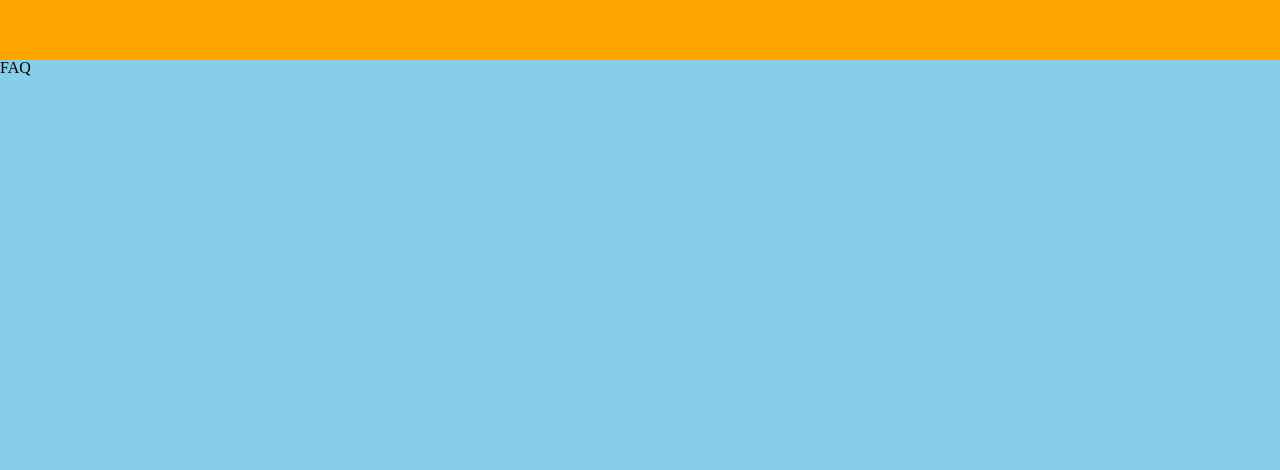
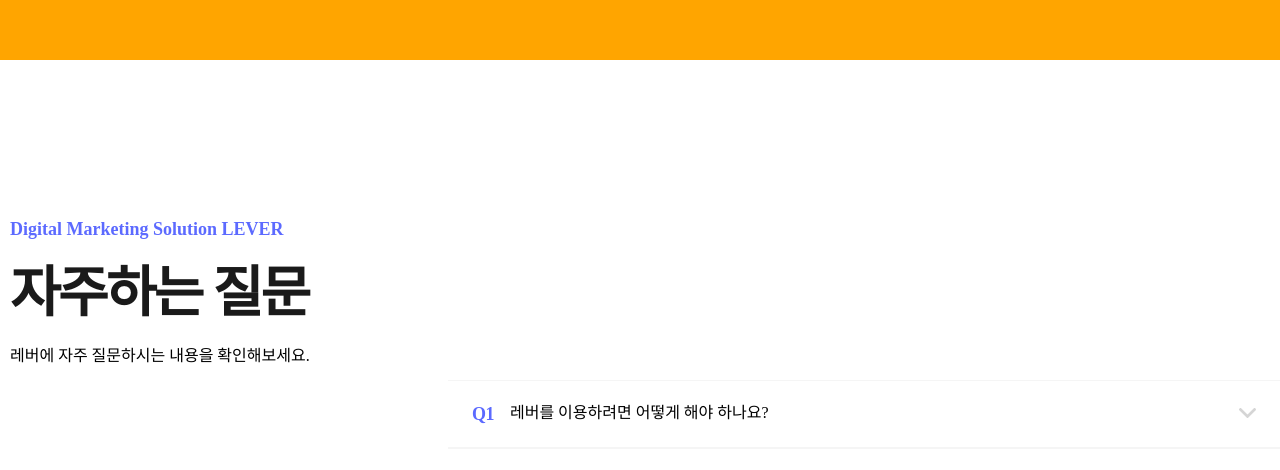
Before and after one commit to gorillaKim/react-landing-boilerplate, a Next.js app: page / in a window 1280 px wide. Shown: the part 2952-3422 px from the top of the page. Built offline with nearby package versions, Linux system fonts and the light colour scheme; a web font is replaced by a local one.

Commit message:
feat: faq 작업

```diff
--- a/pages/index.tsx
+++ b/pages/index.tsx
@@ -6,6 +6,7 @@ import {Container} from "../src/components/Styled/Layout";
 import MainA from "../src/components/MainArticle/MainA";
 import type { AppContext } from 'next/app'
 import Introduce from "../src/components/Introduce";
+import FaqContainer from "../src/containers/Faq/FaqContainer";
 
 const PageContainer = styled.div`
   position: relative;
@@ -27,9 +28,7 @@ const Index = (props:IIndex) => {
       <Container style={{backgroundColor: "orange", height: "fit-content", minHeight: '444px'}}>
         노하우
       </Container>
-      <Container style={{backgroundColor: "skyblue", height: "fit-content", minHeight: '444px'}}>
-        FAQ
-      </Container>
+      <FaqContainer/>
       <Container style={{backgroundColor: "orange", height: "fit-content", minHeight: '444px'}}>
         미션
       </Container>
--- /dev/null
+++ b/src/components/Faq/FaqList.tsx
@@ -0,0 +1,76 @@
+import React, { ReactElement, useState } from 'react'
+import styled from "styled-components"
+import { Container } from '../Styled/Layout';
+import { cssBreakPoint } from '../../styles/constant'
+
+interface ListProps {
+  contents: {
+    id: string,
+    title: string,
+    description: string,
+  }[]
+}
+
+const List = styled.div`
+  font-family: NotoSansKR;
+  padding: 1.5rem;
+  border-top: 1px solid var(--white);
+  border-bottom: 1px solid var(--white);
+  display: flex;
+  justify-content: space-between;
+  & .title {
+    display: flex;
+  }
+  & .number {
+    font-family: Roboto;
+    font-size: 18px;
+    font-weight: bold;
+    letter-spacing: -0.54px;
+    color: var(--cornflower);
+    margin-right: 1rem;
+  }
+`
+const Detail = styled.div`
+  padding: 2rem 4rem;
+  background-color: var(--pale-lilac);
+  line-height: 1.5;
+  letter-spacing: -0.8px;
+  font-size: 16px;
+  font-family: NotoSansKR;
+  color: var(--greyish-brown);
+  display: none;
+  & p:nth-child(2) {
+    color: var(--cornflower);
+    margin-top: 1.5rem;
+  }
+`
+const FaqList = ({ contents }: ListProps) => {
+  const handleClick = (e: React.MouseEvent): void =>  {
+    const clicked = e.target as HTMLElement
+  }
+  return(
+    contents.map((item, index)=>
+      <div key={item.id}>
+        <List className="list" onClick={handleClick} id={item.id}>
+          <div className="title">
+            <span className="number">Q{index + 1}</span>
+            <span>{item.title}</span>
+          </div>
+          <div>
+            <img src="./static/image/faq/Slice%2024.svg" alt="아래 화살표 아이콘"/>
+          </div>
+        </List>
+        <Detail>
+          <p>
+            {item.description}<br/>
+          </p>
+          <p>
+            <a href="https://biz.lever.me/signup" className="lever-signup">회원가입 하러가기</a>
+          </p>
+        </Detail>
+      </div>
+    )
+  )
+}
+
+export default FaqList
--- a/src/components/Faq/index.tsx
+++ b/src/components/Faq/index.tsx
@@ -1,12 +1,16 @@
-import React, { ReactElement, useState } from 'react'
+import React, { ReactElement, FC } from 'react'
 import styled from "styled-components"
 import { Container } from '../Styled/Layout';
-import { activeStateProps } from "../../types/IntroduceType";
-import IntroduceTitle from "../Introduce/IntroduceTitle";
-import IntroduceBtnGroup from "../Introduce/IntroduceBtnGroup";
-import IntroItem1 from "../Introduce/IntroItem1";
-import IntroItem2 from "../Introduce/IntroItem2";
-import IntroItem3 from "../Introduce/IntroItem3";
+import { cssBreakPoint } from '../../styles/constant'
+import FaqList from "./FaqList";
+
+interface FaqProps {
+  contents: {
+    id: string,
+    title: string,
+    description: string,
+  }[]
+}
 
 const FaqSection = styled.div``
 const FaqContainer = styled(Container)`
@@ -14,140 +18,60 @@ const FaqContainer = styled(Container)`
   padding-top: 10rem;
   padding-bottom: 10rem;
   justify-content: space-between;
+  @media (max-width: ${cssBreakPoint.tablet}) {
+    display: block;
+  }
+  @media (max-width: ${cssBreakPoint.mobileXs}) {
+    padding-top: 5rem;
+    padding-bottom: 6rem;
+  }
 `
 const InnerLeft = styled.div`
-
+  display: flex;
+  flex-direction: column;
+  justify-content: space-between;
+  height: 9rem;
+  margin-left: 10px;
+  @media (max-width: ${cssBreakPoint.tablet}) {
+    padding-left: 1.5rem;
+    margin: 0;
+  }
+  & p:nth-child(1) {
+    font-family: Roboto;
+    font-size: 18px;
+    font-weight: bold;
+    color: var(--cornflower);
+  }
+  & h1 {
+    font-family: NotoSansKR;
+    font-size: 55px;
+    font-weight: bold;
+    letter-spacing: -2.75px;
+    color: var(--black);
+  }
+  & p:last-child {
+    font-family: NotoSansKR;
+  }
 `
 const InnerRight = styled.div`
-
+  padding-top: 10rem;
+  width: 65%;
+  @media (max-width: ${cssBreakPoint.tablet}) {
+    width: 100%;
+    padding-top: 5rem;
+  }
 `
-const Faq = (): ReactElement => {
-  const [active,setActive] = useState<activeStateProps>({
-    'first': true,
-    'second': false,
-    'third': false,
-  })
+const Faq = ({ contents }: FaqProps): ReactElement => {
   return (
-    <FaqSection id="faq" class="layout">
-      <FaqContainer class="container layout">
-        <InnerLeft class="inner_left">
+    <FaqSection id="faq">
+      <FaqContainer>
+        <InnerLeft>
           <p>Digital Marketing Solution LEVER</p>
           <h1>자주하는 질문</h1>
           <p>레버에 자주 질문하시는 내용을 확인해보세요.</p>
         </InnerLeft>
-        <InnerRight class="inner_right">
-          <div onclick="openDetail(1)">
-            <div class="list">
-              <div class="title">
-                <span class="number">Q1</span>
-                <span>레버를 이용하려면 어떻게 해야 하나요?</span>
-              </div>
-              <div class="detail-btn1">
-                <img src="static/image/faq/Slice%2024.svg" alt="아래 화살표 아이콘"/>
-              </div>
-            </div>
-            <div class="detail detail1">
-              <p>
-                회원가입을 하시면 담당자가 관련 정보를 확인하고 안내 메일을 전달 드립니다.<br/>
-              </p>
-              <p>
-                <a href="https://biz.lever.me/signup" class="lever-signup">회원가입 하러가기</a>
-              </p>
-            </div>
-          </div>
-          <div onclick="openDetail(2)">
-            <div class="list">
-              <div class="title">
-                <span class="number">Q2</span>
-                <span>가입 후에 바로 진행이 가능한가요?</span>
-              </div>
-              <div class="detail-btn2">
-                <img src="static/image/faq/Slice%2024.svg" alt="아래 화살표 아이콘"/>
-              </div>
-            </div>
-            <div class="detail detail2">
-              <p>광고비 결제카드 등록 및 광고매체 계정 연동 후 진행이 가능합니다.
-                소재가 준비된 경우는 즉시 진행이 가능하나, 그렇지 않다면 소재 기획&제작에 따른 추가 시간이 소요될 수 있습니다.
-              </p>
-            </div>
-          </div>
-          <div onclick="openDetail(3)">
-            <div class="list">
-              <div class="title">
-                <span class="number">Q3</span>
-                <span>업종, 업태, 플랫폼 등 이용 조건이 있나요?</span>
-              </div>
-              <div class="detail-btn3">
-                <img src="static/image/faq/Slice%2024.svg" alt="아래 화살표 아이콘"/>
-              </div>
-            </div>
-            <div class="detail detail3">
-              <p>사행성, 선정성, 적법성 등을 고려하여 부적절한 서비스는 이용이 제한될 수 있습니다.</p>
-            </div>
-          </div>
-          <div onclick="openDetail(4)">
-            <div class="list">
-              <div class="title">
-                <span class="number">Q4</span>
-                <span>앱 광고도 진행할 수 있나요?</span>
-              </div>
-              <div class="detail-btn4">
-                <img src="static/image/faq/Slice%2024.svg" alt="아래 화살표 아이콘"/>
-              </div>
-            </div>
-            <div class="detail detail4">
-              <p>현재 안드로이드 앱만 가능하며, 추후 IOS 앱 광고는 지원할 예정입니다.</p>
-            </div>
-          </div>
-          <div onclick="openDetail(5)">
-            <div class="list">
-              <div class="title">
-                <span class="number">Q5</span>
-                <span>서비스 비용이 있나요?</span>
-              </div>
-              <div class="detail-btn5">
-                <img src="static/image/faq/Slice%2024.svg" alt="아래 화살표 아이콘"/>
-              </div>
-            </div>
-            <div class="detail detail5">
-              <p>서비스 비용은 별도로 없으며, 소진 광고비의 20%를 대행 수수료로 청구합니다.
-                현재 5%p 인하된 15%의 대행수수료로 레버를 사용하실 수 있는 프로모션이 진행중입니다.
-                단, 네이버는 매체 특성상 별도의 수수료가 청구되지 않습니다.</p>
-            </div>
-          </div>
-          <div onclick="openDetail(6)">
-            <div class="list">
-              <div class="title">
-                <span class="number">Q6</span>
-                <span>전환 스크립트 설치도 해주시나요?</span>
-              </div>
-              <div class="detail-btn6">
-                <img src="static/image/faq/Slice%2024.svg" alt="아래 화살표 아이콘"/>
-              </div>
-            </div>
-            <div class="detail detail6">
-              <p>매체별 성과 측정 도구를 무료로 설치 지원해 드립니다.
-                단, 자체 구축의 경우 스크립트 제공은 가능하나 설치 지원이 일부 제한될 수 있는 점 참고 부탁 드립니다.</p>
-            </div>
-          </div>
-          <div onclick="openDetail(7)">
-            <div class="list">
-              <div class="title">
-                <span class="number">Q7</span>
-                <span>레버가 기존 광고 대행사/솔루션과 다른 점은 무엇인가요?</span>
-              </div>
-              <div class="detail-btn7">
-                <img src="static/image/faq/Slice%2024.svg" alt="아래 화살표 아이콘"/>
-              </div>
-            </div>
-            <div class="detail detail7">
-              <p>	레버는 휴먼어드바이저 (담당 AE)와 로보어드바이저 (AI알고리즘)가 함께 캠페인을 관리하는 데이터 기반의 마케팅 자동화 솔루션입니다.
-                오차범위와 시행착오를 최소화하고 광고 목표에 맞게 빠른 최적화가 가능합니다.
-                기존 광고 대행사/솔루션의 경우, AE 또는 AI 중 한 쪽으로 집중된 서비스를 제공하나,
-                레버는 양방향의 서비스가 유연하게 제공됩니다.
-              </p>
-            </div>
-          </div>
+        <InnerRight>
+          <FaqList contents={contents}/>
         </InnerRight>
       </FaqContainer>
     </FaqSection>
--- /dev/null
+++ b/src/containers/Faq/FaqContainer.tsx
@@ -0,0 +1,57 @@
+import React, { FC } from 'react';
+import Faq from "../../components/Faq";
+
+type itemProps = {
+  id: string,
+  title: string,
+  description: string,
+}[]
+const demo: itemProps = [
+  {
+    id: '0',
+    title: '레버를 이용하려면 어떻게 해야 하나요?',
+    description: '회원가입을 하시면 담당자가 관련 정보를 확인하고 안내 메일을 전달 드립니다.',
+  },
+  {
+    id: '1',
+    title: '가입 후에 바로 진행이 가능한가요?',
+    description: '광고비 결제카드 등록 및 광고매체 계정 연동 후 진행이 가능합니다. 소재가 준비된 경우는 즉시 진행이 가능하나, 그렇지 않다면 소재 기획&제작에 따른 추가 시간이 소요될 수 있습니다.',
+  },
+  {
+    id: '2',
+    title: '업종, 업태, 플랫폼 등 이용 조건이 있나요?',
+    description: '사행성, 선정성, 적법성 등을 고려하여 부적절한 서비스는 이용이 제한될 수 있습니다.',
+  },
+  {
+    id: '3',
+    title: '앱 광고도 진행할 수 있나요?',
+    description: '현재 안드로이드 앱만 가능하며, 추후 IOS 앱 광고는 지원할 예정입니다.',
+  },
+  {
+    id: '4',
+    title: '서비스 비용이 있나요?',
+    description: '서비스 비용은 별도로 없으며, 소진 광고비의 20%를 대행 수수료로 청구합니다. 현재 5%p 인하된 15%의 대행수수료로 레버를 사용하실 수 있는 프로모션이 진행중입니다. 단, 네이버는 매체 특성상 별도의 수수료가 청구되지 않습니다.',
+  },
+  {
+    id: '5',
+    title: '전환 스크립트 설치도 해주시나요?',
+    description: '매체별 성과 측정 도구를 무료로 설치 지원해 드립니다. 단, 자체 구축의 경우 스크립트 제공은 가능하나 설치 지원이 일부 제한될 수 있는 점 참고 부탁 드립니다.',
+  },
+  {
+    id: '6',
+    title: '레버가 기존 광고 대행사/솔루션과 다른 점은 무엇인가요?',
+    description: '레버는 휴먼어드바이저 (담당 AE)와 로보어드바이저 (AI알고리즘)가 함께 캠페인을 관리하는 데이터 기반의 마케팅 자동화 솔루션입니다. 오차범위와 시행착오를 최소화하고 광고 목표에 맞게 빠른 최적화가 가능합니다. 기존 광고 대행사/솔루션의 경우, AE 또는 AI 중 한 쪽으로 집중된 서비스를 제공하나, 레버는 양방향의 서비스가 유연하게 제공됩니다.',
+  },
+]
+interface FaqContainerProps {
+
+}
+
+const FaqContainer: FC<FaqContainerProps> = () => {
+  // 추후 api를 통해 변경이 용이토록 container setting
+  return (
+    <Faq contents={demo}/>
+  );
+}
+
+export default FaqContainer;
```
